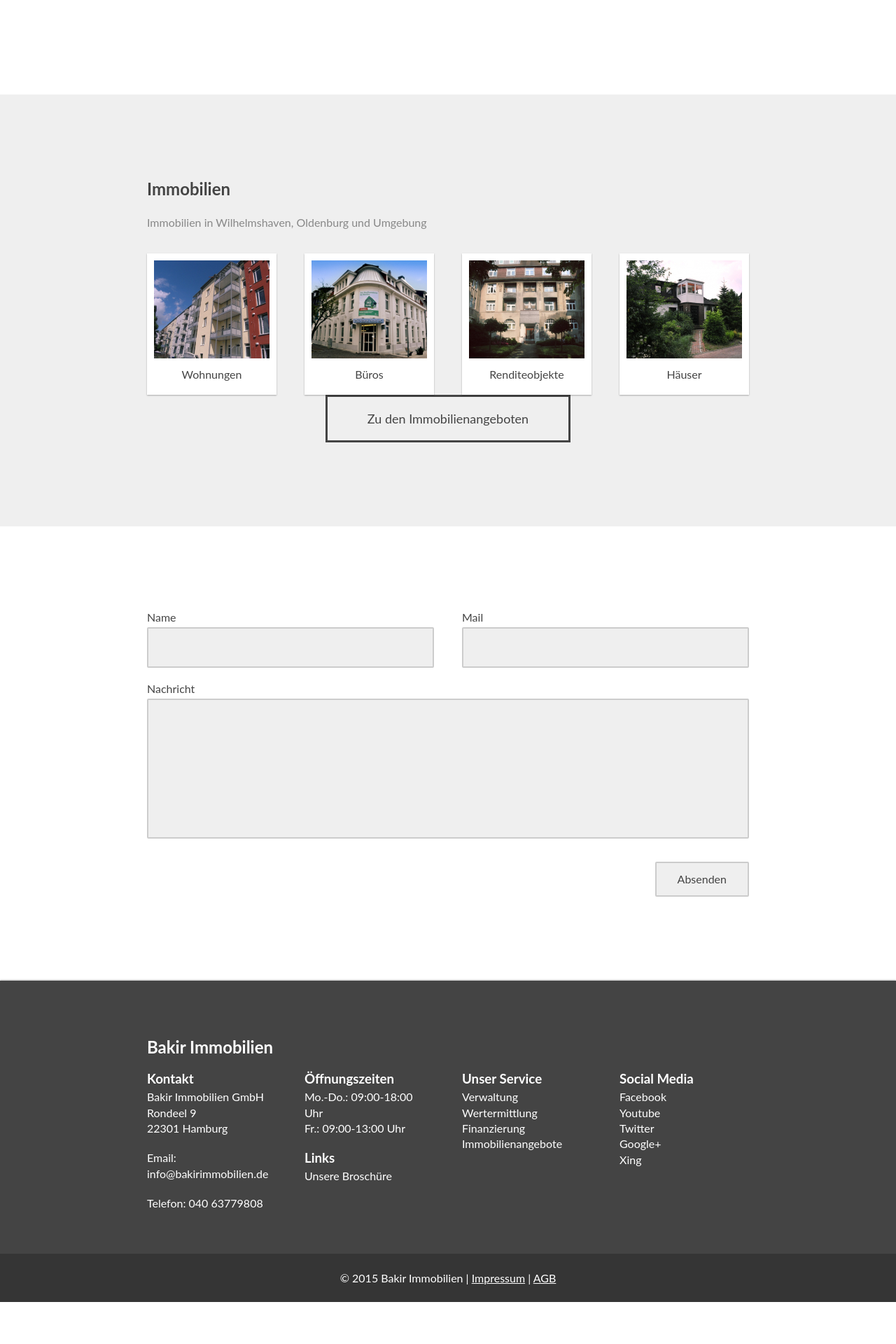
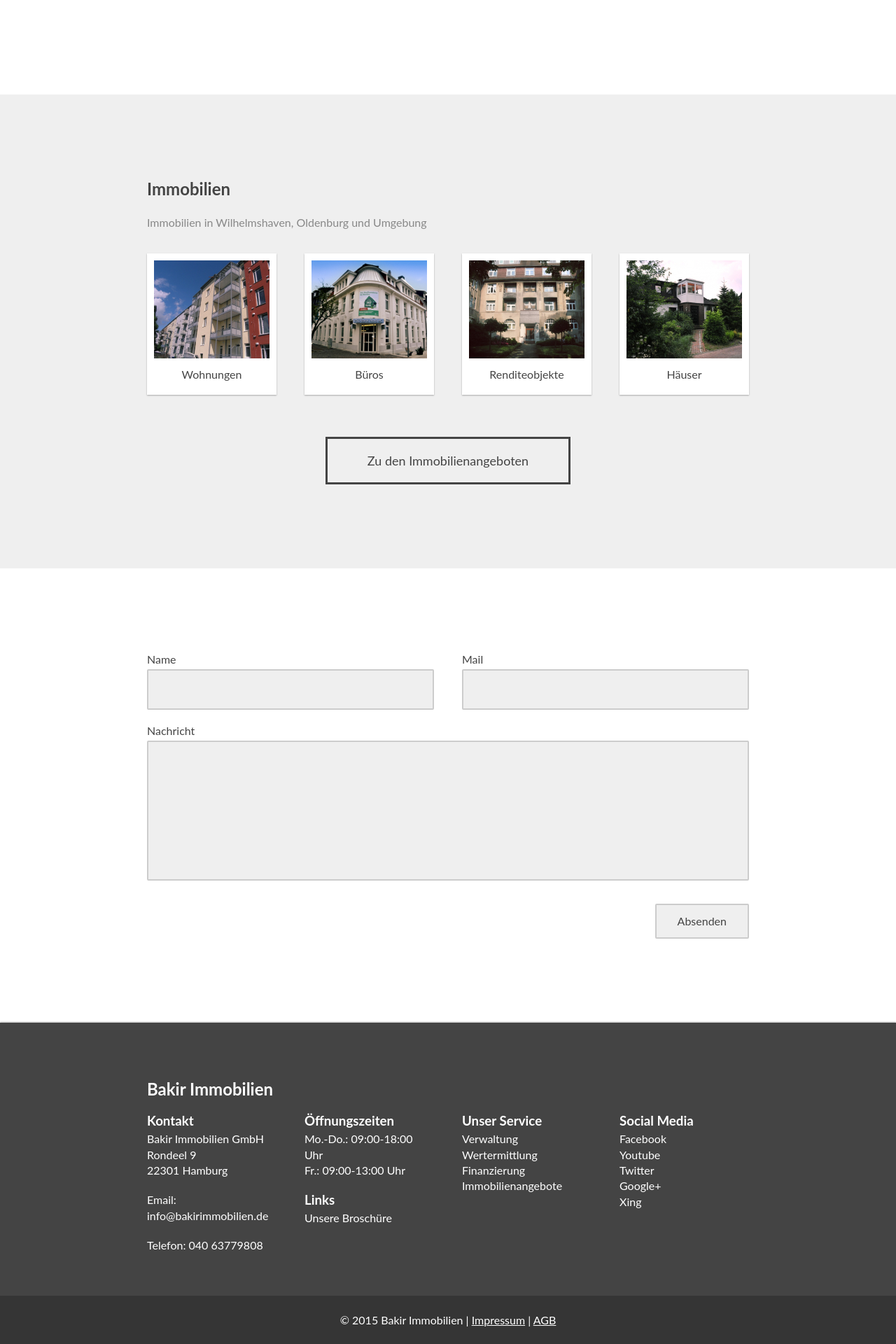
Before and after one commit to bakirnetwork/bakirimmobilien_de, a Jekyll site: the page built from _pages/index.html, in a window 1280 px wide. Shown: the part 2076-3996 px from the top of the page at 70% size. Built offline with Jekyll 4.4.1, drawn with Linux system fonts in a browser that asks for light colours; nearby versions of some CDN libraries; some web fonts are replaced; before the commit the page ends 3936 px from its top, so only the background shows below that.

Commit message:
fix: immobilienangebote.sass mitverwenden

```diff
--- a/assets/css/main.sass
+++ b/assets/css/main.sass
@@ -41,6 +41,7 @@ $white2: #efefef
 @import components/hero
 @import components/intro
 @import components/info
+@import components/immobilienangebote
 @import components/contact
 @import components/footer
 
```
